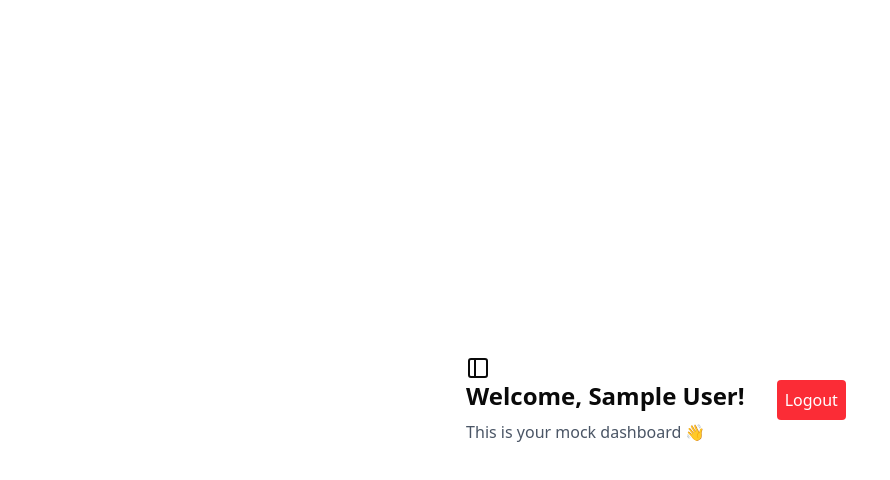
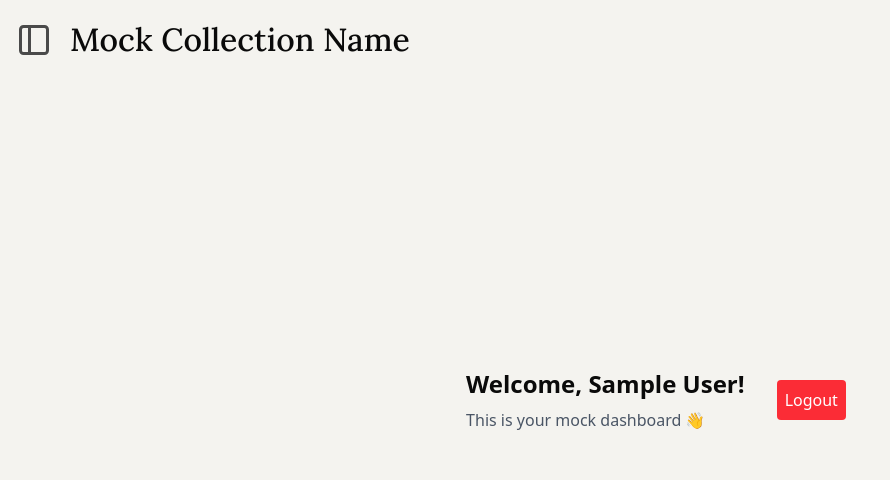
Before and after one commit to YXmaze/PromptBook, a Next.js app: page / in a window 1280 px wide. Shown: the top 480 px of the page, without its empty margins (0-890 px from the left). Built offline with nearby package versions, Linux system fonts and the light colour scheme; no server answers; sample sign-in values are in the browser's storage.

Commit message:
feat(homepage): adjust drawer and add current collection

```diff
--- a/src/app/page.tsx
+++ b/src/app/page.tsx
@@ -1,11 +1,17 @@
 import HomePage from "@/components/homepage/HomePage";
 import LogoutButton from "@/components/auth/LogoutButton";
+import Drawer from "@/components/homepage/Drawer";
 
 export default function Home() {
   return (
-    <main className="flex justify-center items-center h-screen">
-      <HomePage />
-      <LogoutButton />
+    <main className="bg-[#F4F3EF] relative min-h-screen">
+      <div className="flex absolute">
+        <Drawer />
+      </div>
+      <div className="flex justify-center items-center h-screen">
+        <HomePage />
+        <LogoutButton />
+      </div>
     </main>
   );
 }
--- a/src/components/auth/LoginForm.tsx
+++ b/src/components/auth/LoginForm.tsx
@@ -18,7 +18,9 @@ export default function LoginForm() {
 
   return (
     <div className="flex flex-col items-center justify-center mx-auto">
-      <h1 className="text-6xl mb-12 font-[Lora]">Sign in to PromptBook</h1>
+      <h1 className="text-6xl mb-12 font-[Lora] text-center">
+        Sign in to PromptBook
+      </h1>
       <button
         onClick={handleLogin}
         className="px-[70px] py-[17px] text-[#F4F3EF] rounded-[15px] text-[36px] bg-[#434952] font-[Lora]"
--- /dev/null
+++ b/src/components/homepage/Drawer.tsx
@@ -0,0 +1,41 @@
+import {
+  Sheet,
+  SheetClose,
+  SheetContent,
+  SheetDescription,
+  SheetFooter,
+  SheetHeader,
+  SheetTitle,
+  SheetTrigger,
+} from "@/components/ui/sheet";
+import { PanelLeft } from "lucide-react";
+
+export default function Drawer() {
+  return (
+    <Sheet>
+      <div className="flex mt-4 ml-4 items-center gap-4.5">
+        <SheetTrigger asChild>
+          <PanelLeft size={36} color="#4a4a4a" />
+        </SheetTrigger>
+        <p className="text-[32px] font-medium font-[Lora]">
+          {" "}
+          Mock Collection Name
+        </p>
+      </div>
+      <SheetContent side="left" className="bg-[#E5DFD8]">
+        <div className="flex justify-end">
+          <SheetClose asChild className="mt-4 mr-4 ">
+            <PanelLeft size={36} color="#4a4a4a" />
+          </SheetClose>
+        </div>
+        <SheetHeader>
+          <SheetTitle>Are you absolutely sure?</SheetTitle>
+          <SheetDescription>
+            This action cannot be undone. This will permanently delete your
+            account and remove your data from our servers.
+          </SheetDescription>
+        </SheetHeader>
+      </SheetContent>
+    </Sheet>
+  );
+}
--- a/src/components/homepage/HomePage.tsx
+++ b/src/components/homepage/HomePage.tsx
@@ -4,7 +4,6 @@ import { useEffect, useState } from "react";
 import { onAuthStateChanged, User } from "firebase/auth";
 import { auth } from "@/lib/firebase";
 import { useRouter } from "next/navigation";
-import { Button } from "@/components/ui/button";
 import {
   Sheet,
   SheetClose,
@@ -39,31 +38,10 @@ export default function HomePage() {
 
   return (
     <main className="p-8">
-      <Sheet>
-        <SheetTrigger asChild>
-          <PanelLeft />
-        </SheetTrigger>
-        <SheetContent side="left">
-          <div className="flex justify-end">
-            <SheetClose asChild>
-              <PanelLeft />
-            </SheetClose>
-          </div>
-          <SheetHeader>
-            <SheetTitle>Are you absolutely sure?</SheetTitle>
-            <SheetDescription>
-              This action cannot be undone. This will permanently delete your
-              account and remove your data from our servers.
-            </SheetDescription>
-          </SheetHeader>
-        </SheetContent>
-      </Sheet>
-      <div>
-        <h1 className="text-2xl font-bold mb-2">
-          Welcome, {user.displayName || "User"}!
-        </h1>
-        <p className="text-gray-600">This is your mock dashboard 👋</p>
-      </div>
+      <h1 className="text-2xl font-bold mb-2">
+        Welcome, {user.displayName || "User"}!
+      </h1>
+      <p className="text-gray-600">This is your mock dashboard 👋</p>
     </main>
   );
 }
```
Also changed, not shown: public/homepage/Drawer_icon.png (deleted).
